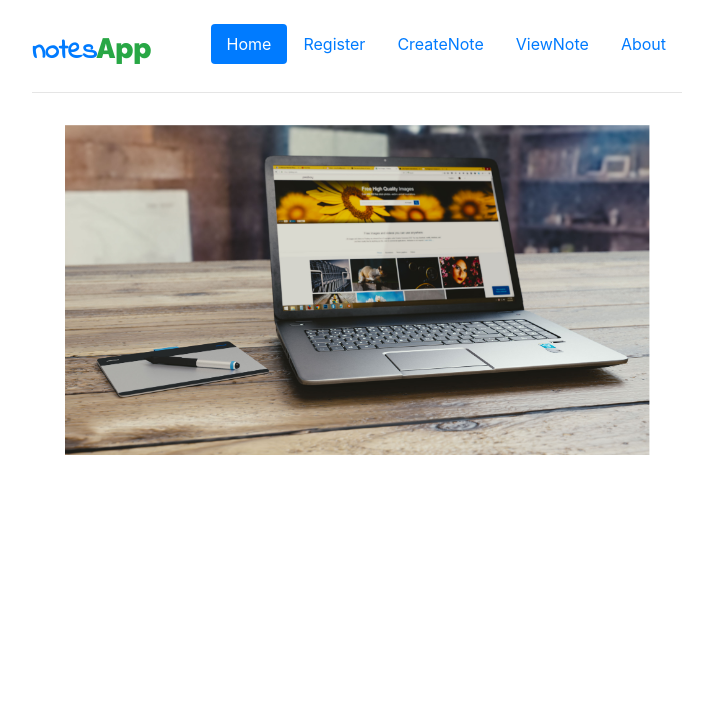
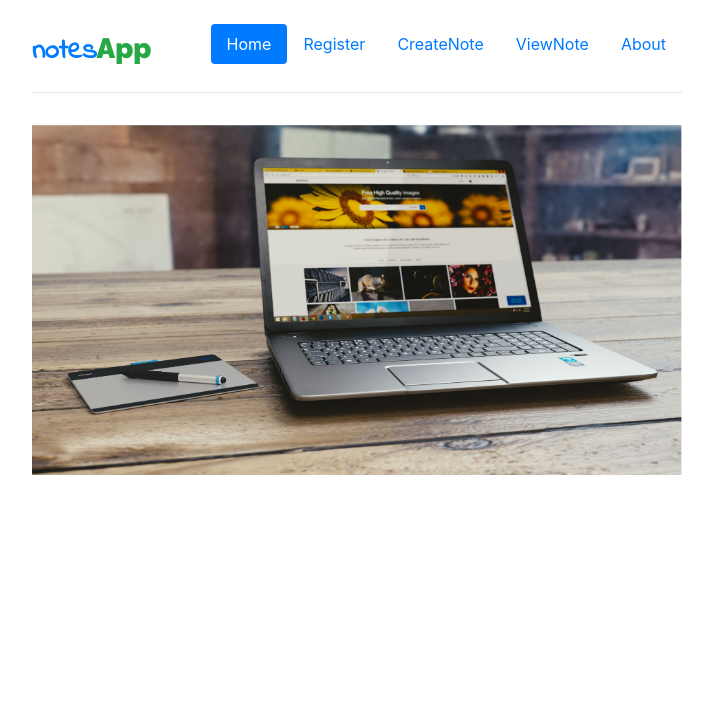
Before and after one commit to imosudi/crudNoteApp, a Flask app: page / in a window 1280 px wide. Shown: the top 715 px of the page, without its empty margins (283-996 px from the left). Run offline with Flask 2, Linux system fonts and the light colour scheme; some libraries are stand-ins or nearby versions; some web fonts are replaced.

Commit message:
app home update

```diff
--- a/note_app/templates/home.html
+++ b/note_app/templates/home.html
@@ -3,7 +3,7 @@
 {% block page_content %}
 
 
-<img class="img-responsive mx-auto d-block"
+<img class="img-responsive mx-auto " style="width:100%"
           src="{{url_for('static', filename='images/pexels-photo-109371.jpeg')}}" style=" width:90%; height:330px">
 
 
--- a/note_app/templates/register.html
+++ b/note_app/templates/register.html
@@ -71,6 +71,6 @@
             });
         </script>
 -->
-
-
+<div class="jumbotron">
+</div>
 {% endblock %}
```
